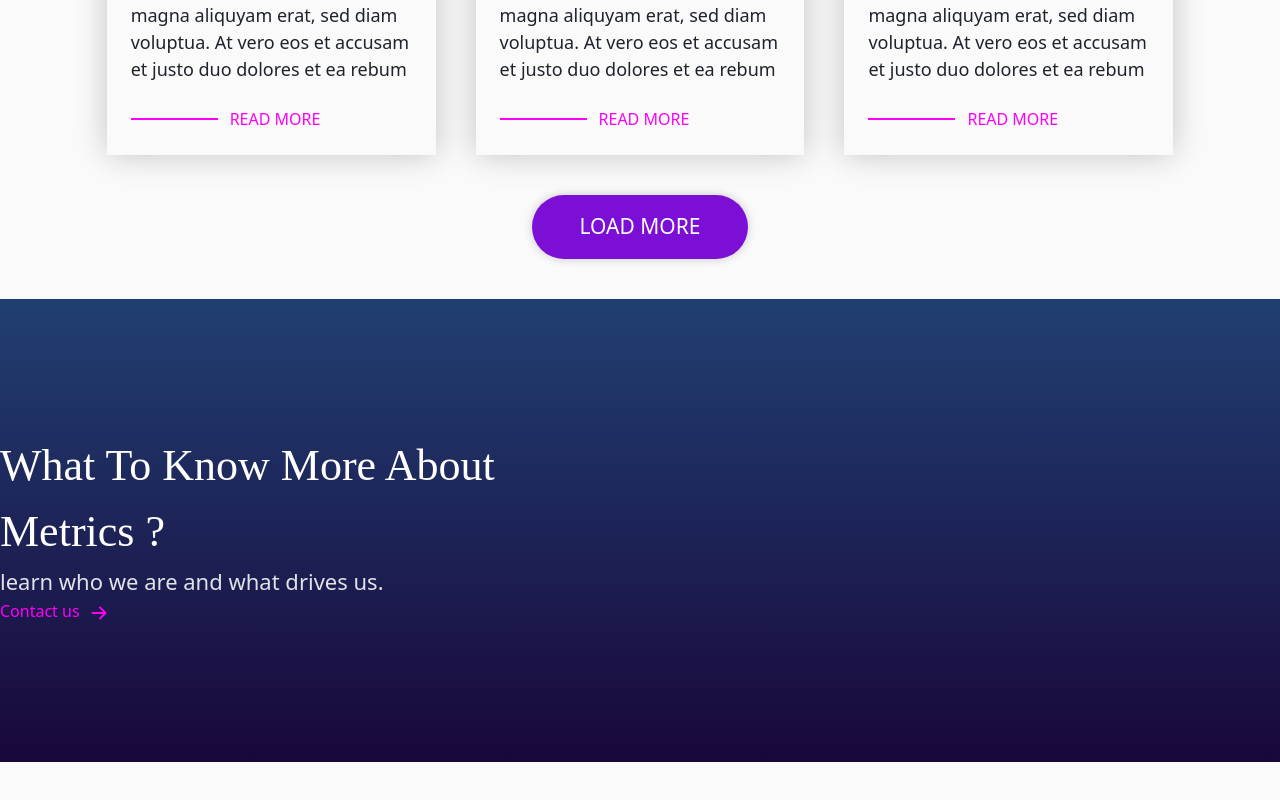
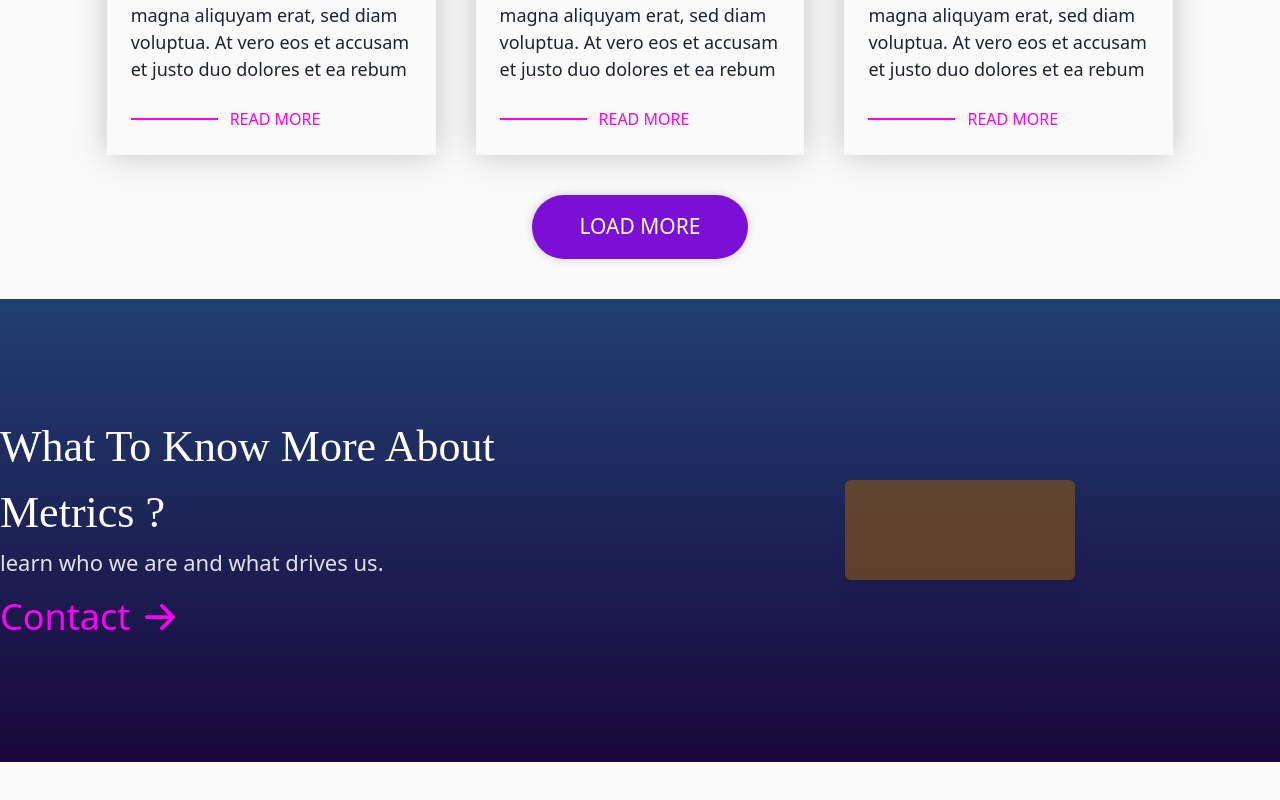
Before and after one commit to Ayomikuolatunji/paddle-frontend-assessment, a Next.js app: page /blog in a window 1280 px wide. Shown: the part 2630-3430 px from the top of the page. Built offline with nearby package versions, Linux system fonts and the light colour scheme.

Commit message:
still on blog

```diff
--- a/layouts/blog/KnowMore.tsx
+++ b/layouts/blog/KnowMore.tsx
@@ -1,24 +1,27 @@
 import React from 'react'
 import {BsArrowRightShort} from "react-icons/bs"
+import CustomButton from '../../util/CustomButton'
 
 
 const KnowMore:React.FC= () => {
 
-
-
-
   return (
-    <div className='bg-gradient-to-b from-[#213F72]  grid sm:grid-cols-2 grid-cols-1 to-[#19073B]  h-[463px] mb-20 w-full
+    <div className='bg-gradient-to-b from-[#213F72] grid sm:grid-cols-2 grid-cols-1 to-[#19073B] h-[463px] mb-20 w-full
     sm:px-0 px-2'>
         <div className="content flex justify-center flex-col h-[inherent] items-center">
-           <div>
-                <h1 className="text-[#FFFFFF] text-[44px] capitalize opacity-[1] font-medium font-[poppins] tracking-normal">what to know more about Metrics ?</h1>
-                <p className='text-[#FFFFFF] font-normal text-[22px] opacity-[0.87] lowercase'>Learn who we are and what drives us.</p>
-                <button className='text-[#FF00F7]'>Contact us <BsArrowRightShort className='inline text-3xl text-[#FF00F7]'/></button>
+           <div className='text-left'>
+                <h1 className="text-[#FFFFFF] text-[44px] capitalize opacity-[1] font-medium font-[poppins] tracking-normal">what to know more about Metrics ?
+                </h1>
+                <p className='text-[#FFFFFF] font-normal text-[22px] opacity-[0.87] lowercase'>Learn who we are and what drives us.
+                </p>
+                <div className="flex items-center mt-2">
+                    <CustomButton className='text-[#FF00F7] text-[36px] capitalize' text='contact'/>
+                    <BsArrowRightShort className='text-[#FF00F7] text-[60px]'/>
+                </div>
            </div>
         </div>
-        <div className="overlay-box">
-
+        <div className="flex justify-center flex-col h-[inherent] items-center">
+        <div className='bg-yellow-700 h-[100px] w-[230px] rounded-md shadow-xl opacity-[0.5] block'></div>
         </div>
     </div>
   )
--- a/util/CustomButton.tsx
+++ b/util/CustomButton.tsx
@@ -6,6 +6,7 @@ interface prop {
   // not needed here
   // onclick:()=>void
   className:string
+  text:string
 }
 
 
@@ -14,7 +15,7 @@ const CustomButton = (prop:prop) => {
   return  <Button
       //  onClick={prop.onclick}
        className={prop.className}
-  />
+  >{prop.text}</Button>
 }
 
 export default CustomButton
```
